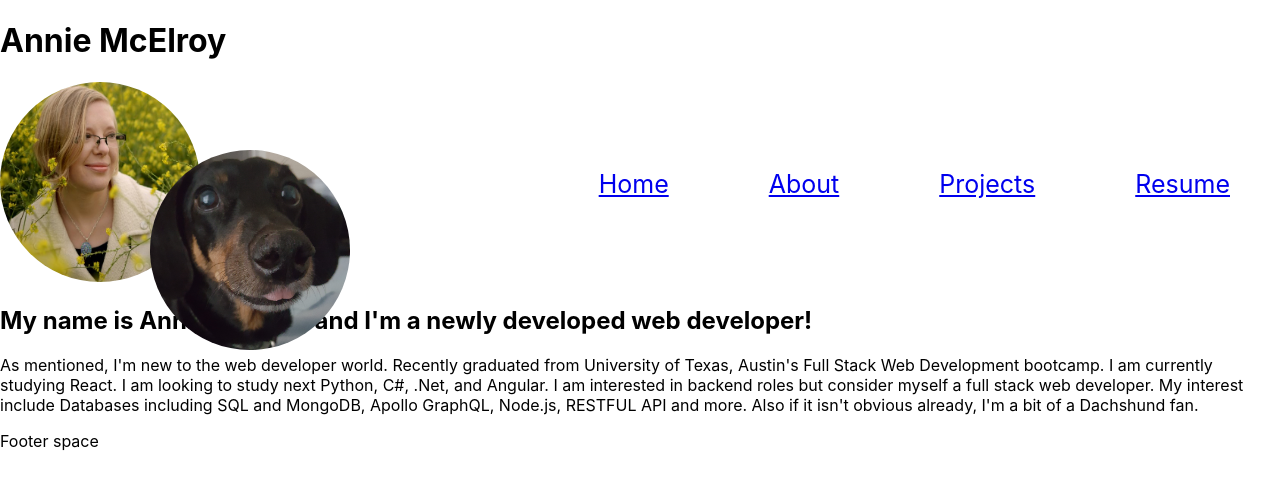
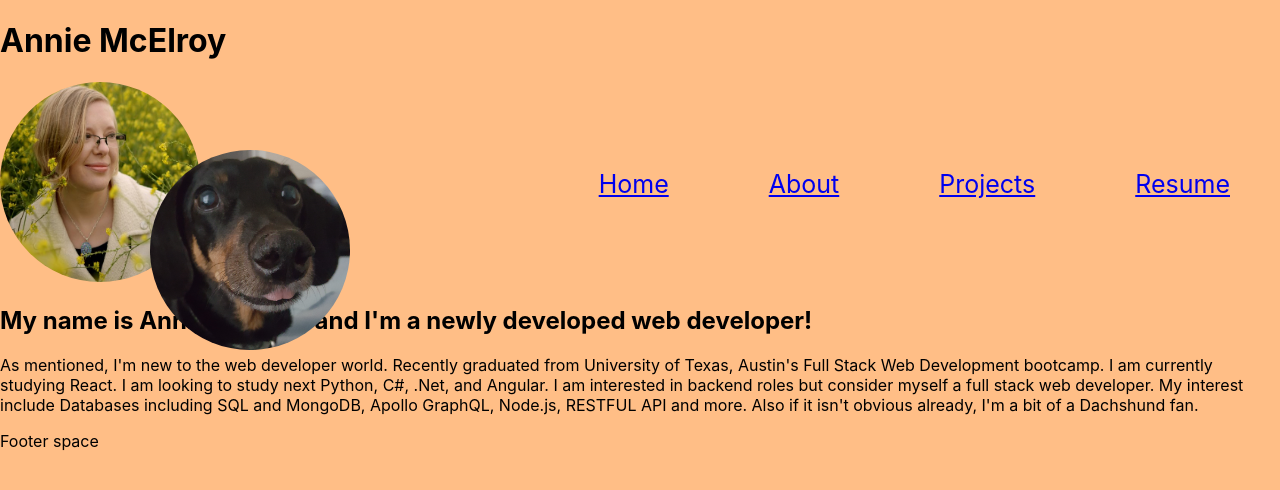
Before and after one commit to Annie-McElroy/my-react-portfolio, a React (Create React App) app: page / in a window 1280 px wide. Shown: the top 490 px of the page. Built offline with nearby package versions, Linux system fonts and the light colour scheme.

Commit message:
Added background color into index.css

```diff
--- a/src/App.css
+++ b/src/App.css
@@ -1,3 +1,3 @@
 .App {
-  text-align: center;
+  /* text-align: center; */
 }
--- a/src/App.js
+++ b/src/App.js
@@ -11,7 +11,7 @@ import Foot from './components/Footer';
 function App() {
   return (
     <Router>
-      <div>
+      <div className='App'>
         <Nav />
         <div>
           <Routes>
--- a/src/index.css
+++ b/src/index.css
@@ -5,6 +5,7 @@ body {
     sans-serif;
   -webkit-font-smoothing: antialiased;
   -moz-osx-font-smoothing: grayscale;
+  background-color: #FFBE86;
 }
 
 code {
```
